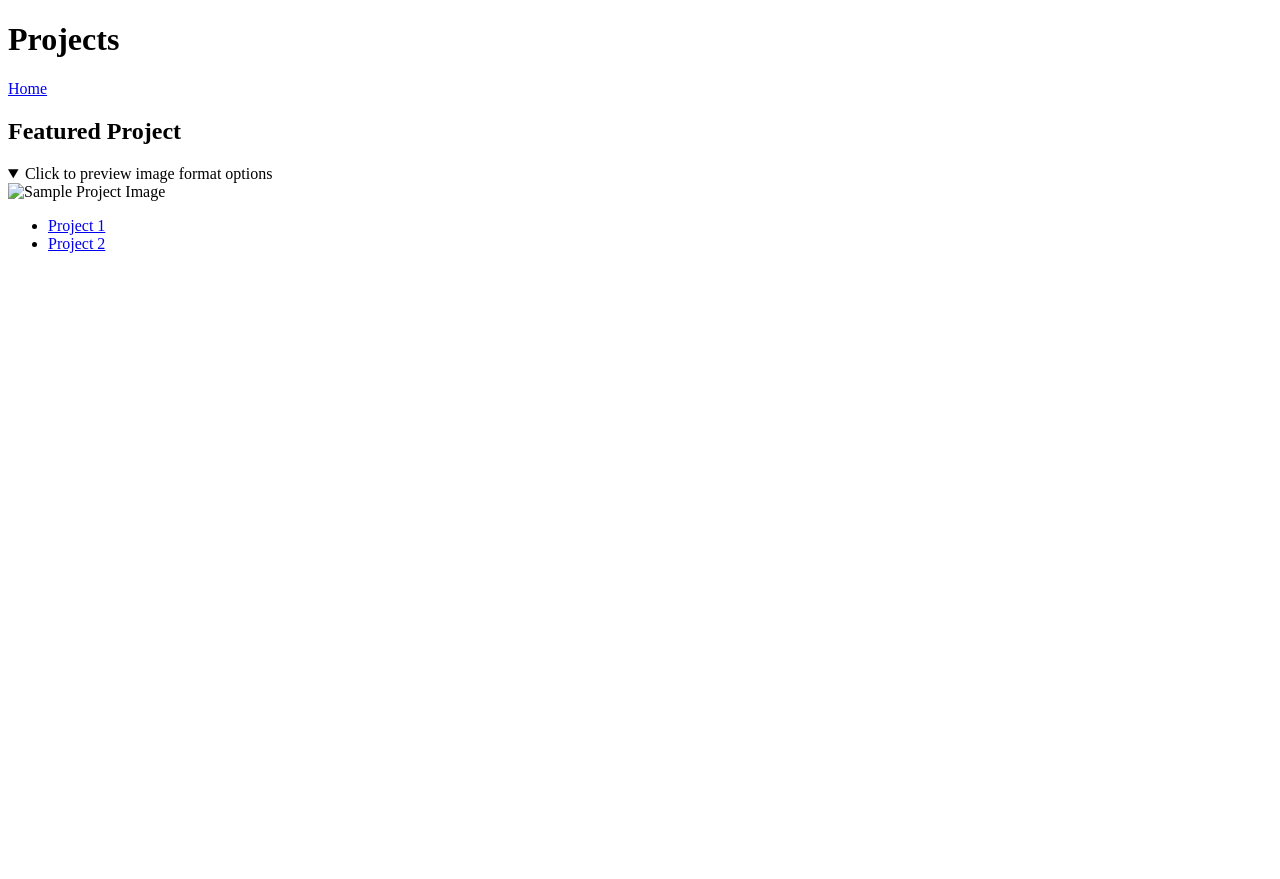
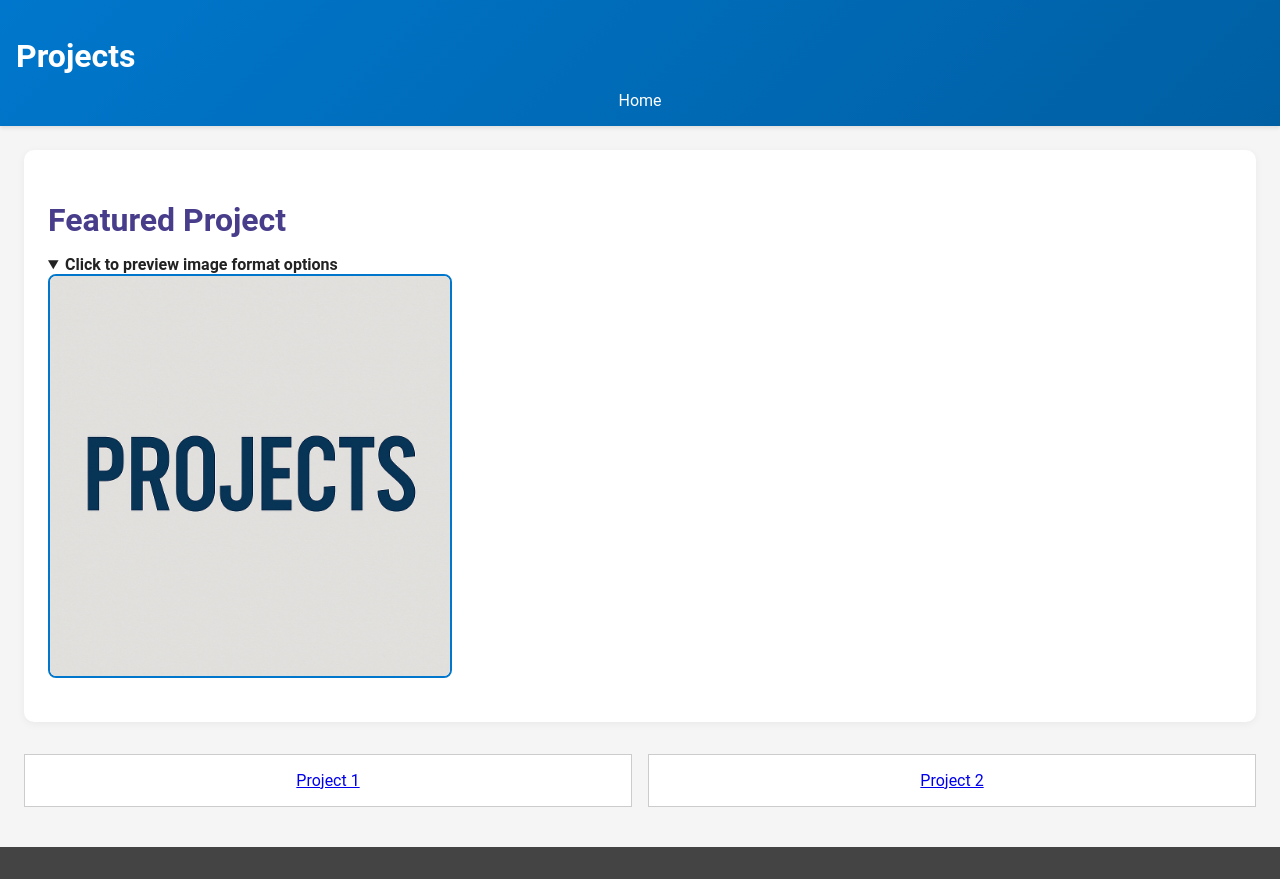
Before and after one commit to kepeoples/CSE134B-Homework4, a plain HTML site: page projects.html in a window 1280 px wide. Both pictures are taken after a click on the heading "Click to preview image format options". Before the commit the page ends 800 px from the top, so only its background shows below. Drawn offline with Linux system fonts and the light colour scheme.

Commit message:
Homework 3 Files

```diff
--- a/custom-elements.js
+++ b/custom-elements.js
@@ -5,7 +5,3 @@ class HelloBox extends HTMLElement {
   }
 }
 customElements.define('hello-box', HelloBox);
-
-// Semantic CSS element (like a footer)
-class MyFooter extends HTMLElement {}
-customElements.define('my-footer', MyFooter);
--- a/projects.html
+++ b/projects.html
@@ -2,8 +2,12 @@
 <html lang="en">
 <head>
   <meta charset="UTF-8" />
+  <meta name="viewport" content="width=device-width, initial-scale=1.0" />
   <title>Projects</title>
+  <link rel="stylesheet" href="styles.css" />
 </head>
+
+
 <body>
   <header>
     <h1>Projects</h1>
@@ -18,9 +22,9 @@
       <details>
         <summary>Click to preview image format options</summary>
         <picture>
-          <source srcset="project-image.webp" type="image/webp" />
-          <source srcset="project-image.jpg" type="image/jpeg" />
-          <img src="project-image.jpg" alt="Sample Project Image" />
+          <!-- <source srcset="project-image.webp" type="image/webp" /> -->
+          <!-- <source srcset="project-image.jpg" type="image/jpeg" /> -->
+          <img src="project-image.png" alt="Sample Project Image" />
         </picture>
       </details>
     </article>
--- /dev/null
+++ b/styles.css
@@ -0,0 +1,239 @@
+/* === CSS VARIABLES (2 pts) === */
+:root {
+  --main-bg: #f5f5f5;
+  --accent-color: #0077cc;
+  --text-color: #222;
+  --card-bg: #ffffff;
+}
+
+/* === BASE STYLES === */
+body {
+  margin: 0;
+  padding: 0;
+  background-color: var(--main-bg);
+  color: var(--text-color, black);
+  font-family: 'Roboto', sans-serif;
+  display: flex;
+  flex-direction: column;
+  min-height: 100vh;
+}
+
+main {
+  flex: 1;
+  padding: 1.5em;
+  min-height: 50dvh; /* Demonstrates dynamic viewport height */
+}
+
+/* === TYPOGRAPHY === */
+h1, h2 {
+  font-size: 2em; /* Relative units (1 pt) */
+  margin-bottom: 0.5em;
+}
+
+p {
+  font-size: 1em;
+}
+
+/* === HEADER & NAV === */
+header {
+  background-color: var(--accent-color);
+  color: white;
+  padding: 1em;
+}
+
+nav ul, nav {
+  display: flex;
+  gap: 1em;
+  padding: 0;
+  list-style: none;
+  flex-wrap: wrap;
+}
+
+nav a {
+  color: white;
+  text-decoration: none;
+  transition: color 0.3s ease; /* Transition (3 pts) */
+}
+
+nav a:hover {
+  color: #ffee88;
+}
+
+/* === BUTTON === */
+button {
+  background-color: var(--accent-color);
+  color: white;
+  border: none;
+  padding: 0.5em 1em;
+  cursor: pointer;
+  font-size: 1em;
+  transition: background-color 0.3s ease;
+}
+
+button:hover {
+  background-color: darkblue;
+}
+
+/* === FOOTER === */
+footer {
+  background-color: #444;
+  color: white;
+  text-align: center;
+  padding: 1em;
+}
+
+/* === PROJECTS PAGE === */
+main ul {
+  display: grid; /* Grid layout (10 pts) */
+  grid-template-columns: repeat(auto-fit, minmax(200px, 1fr));
+  gap: 1em;
+  list-style: none;
+  padding: 0;
+}
+
+main ul li {
+  background-color: var(--card-bg);
+  padding: 1em;
+  border: 1px solid #ccc;
+  text-align: center;
+  transition: transform 0.3s ease, box-shadow 0.3s ease;
+}
+
+main ul li:hover {
+  transform: translateY(-5px); /* Transform (3 pts) */
+  box-shadow: 0 4px 10px rgba(0, 0, 0, 0.15);
+}
+
+/* === PICTURE/DETAILS === */
+details {
+  margin: 1em 0;
+}
+
+picture img {
+  width: 100%;            /* Viewport units (1 pt) */
+  max-width: 400px;
+  height: auto;
+  border-radius: 8px;
+  border: 2px solid var(--accent-color);
+  object-fit: cover;           /* NEW */
+  object-position: center;
+}
+
+/* === MEDIA QUERY (1 pt) === */
+@media (max-width: 600px) {
+  nav {
+    flex-direction: column;
+  }
+}
+
+@media (min-width: 601px) and (max-width: 1024px) {
+  nav {
+    flex-direction: row;
+    gap: 2em;
+  }
+}
+
+@media (min-width: 1025px) {
+  nav {
+    justify-content: center;
+  }
+}
+
+/* CSS-only Hamburger Menu */
+#menu-toggle {
+  display: none;
+}
+
+.menu-icon {
+  display: none;
+  font-size: 1.5em;
+  cursor: pointer;
+  background-color: var(--accent-color);
+  color: white;
+  padding: 0.5em 1em;
+  border-radius: 5px;
+}
+
+@media (max-width: 600px) {
+  .menu-icon {
+    display: inline-block;
+    margin-bottom: 1em;
+  }
+
+  #nav-links {
+    display: none;
+    flex-direction: column;
+    gap: 1em;
+  }
+
+  #menu-toggle:checked + .menu-icon + #nav-links {
+    display: flex;
+  }
+}
+
+
+
+
+/* === CUSTOM FONT (2 pts) === */
+@import url('https://fonts.googleapis.com/css2?family=Roboto&display=swap');
+
+/* === SCOPED/NESTED-LIKE STYLING (4 pts) === */
+main article h2 {
+  color: darkslateblue;
+}
+
+main article summary {
+  font-weight: bold;
+  cursor: pointer;
+}
+
+/* === SMOOTH SCROLL === */
+html {
+  scroll-behavior: smooth;
+}
+
+/* === ENHANCED SECTION SPACING === */
+main > section, main > article {
+  margin-bottom: 2em;
+  padding: 1.5em;
+  background-color: white;
+  border-radius: 10px;
+  box-shadow: 0 2px 8px rgba(0, 0, 0, 0.05);
+}
+
+/* === IMPROVED HEADER GRADIENT === */
+header {
+  background: linear-gradient(135deg, var(--accent-color), #005fa3);
+  box-shadow: 0 2px 4px rgba(0,0,0,0.1);
+}
+
+/* === ACTIVE NAV LINK === */
+nav a:focus,
+nav a:active {
+  outline: 2px dashed #ffee88;
+  outline-offset: 2px;
+}
+
+/* === ADD TRANSITIONS TO IMG HOVER === */
+picture img:hover {
+  transform: scale(1.03);
+  transition: transform 0.3s ease;
+}
+
+/* === BUTTON HOVER + FOCUS ACCESSIBILITY === */
+button:focus {
+  outline: 2px dashed #ffee88;
+  outline-offset: 2px;
+}
+
+button:hover {
+  transform: scale(1.02);
+  box-shadow: 0 2px 6px rgba(0,0,0,0.2);
+}
+
+/* === MOBILE IMPROVEMENT: SPACED NAV BUTTON === */
+@media (max-width: 600px) {
+  #menu-toggle {
+    margin-bottom: 1em;
+  }
+}
```
Also changed, not shown: about.html (+7 -3 lines), contact.html (+5 -1 lines), index.html (+15 -6 lines), project1.html (+5 -1 lines), project2.html (+5 -1 lines), resume.html (+5 -1 lines), project-image.png (added), william.jpeg (added), 1 other file.
